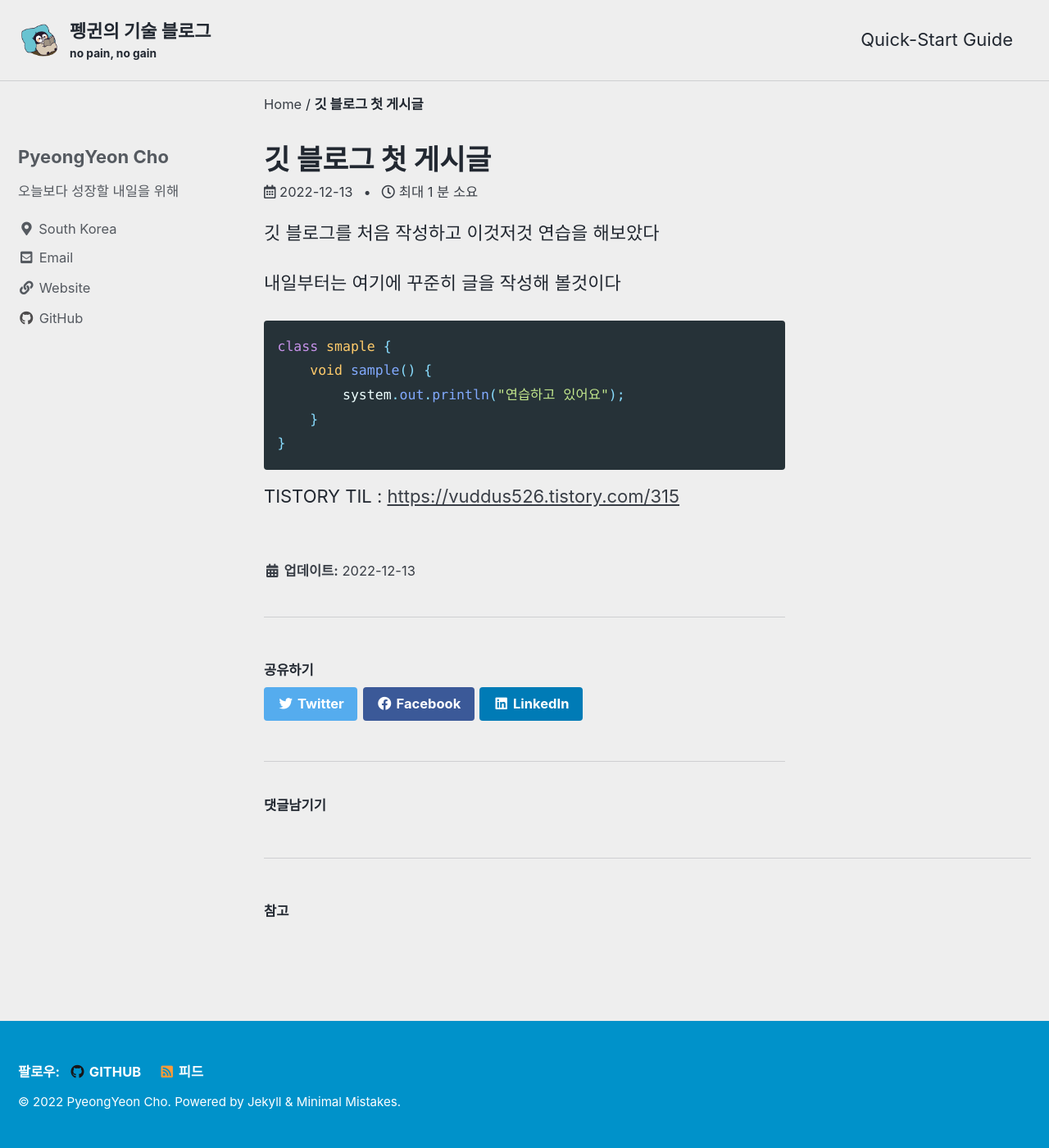
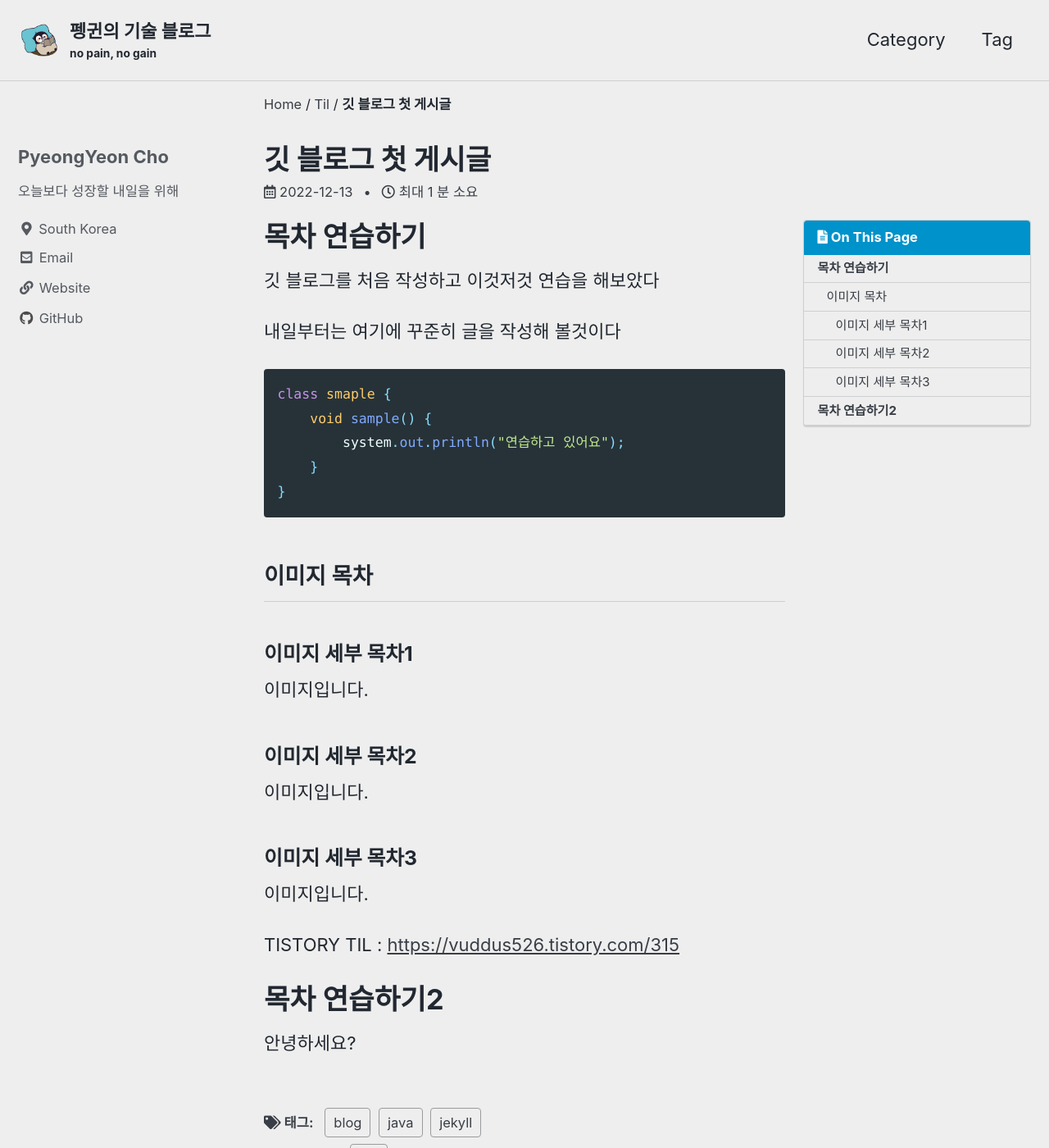
Before and after one commit to vuddus526/vuddus526.github.io, a Jekyll site: the page built from _posts/2022-12-13-깃 블로그 첫 게시글.markdown, in a window 1280 px wide and 1400 px high. Shown: the whole window at 82% size. Built offline with Jekyll 4.4.1, drawn with Linux system fonts in a browser that asks for light colours; cached includes are drawn as plain includes; comment, search, counter and statistics services are not loaded.

Commit message:
목차, 404페이지 적용 완료

````diff
--- a/_config.yml
+++ b/_config.yml
@@ -234,16 +234,16 @@ tag_archive:
   type: liquid
   path: /tags/
 # https://github.com/jekyll/jekyll-archives
-# jekyll-archives:
-#   enabled:
-#     - categories
-#     - tags
-#   layouts:
-#     category: archive-taxonomy
-#     tag: archive-taxonomy
-#   permalinks:
-#     category: /categories/:name/
-#     tag: /tags/:name/
+jekyll-archives:
+  enabled:
+    - categories
+    - tags
+  layouts:
+    category: archive-taxonomy
+    tag: archive-taxonomy
+  permalinks:
+    category: /categories/:name/
+    tag: /tags/:name/
 
 
 # HTML Compression
--- a/_data/navigation.yml
+++ b/_data/navigation.yml
@@ -1,7 +1,9 @@
 # main links
 main:
-  - title: "Quick-Start Guide"
-    url: https://mmistakes.github.io/minimal-mistakes/docs/quick-start-guide/
+  - title: "Category"
+    url: /categories/
+  - title: "Tag"
+    url: /tags/
   # - title: "About"
   #   url: https://mmistakes.github.io/minimal-mistakes/about/
   # - title: "Sample Posts"
--- a/_posts/2022-12-13-깃 블로그 첫 게시글.markdown
+++ b/_posts/2022-12-13-깃 블로그 첫 게시글.markdown
@@ -1,3 +1,12 @@
+---
+layout: single
+title: "깃 블로그 첫 게시글"
+categories: TIL
+tag: [java, blog, jekyll]
+toc: true
+---
+
+# 목차 연습하기
 깃 블로그를 처음 작성하고 이것저것 연습을 해보았다
 
 내일부터는 여기에 꾸준히 글을 작성해 볼것이다
@@ -10,4 +19,15 @@ class smaple {
 }
 ```
 
+## 이미지 목차
+### 이미지 세부 목차1
+이미지입니다.
+### 이미지 세부 목차2
+이미지입니다.
+### 이미지 세부 목차3
+이미지입니다.
+
 TISTORY TIL : <https://vuddus526.tistory.com/315>
+
+# 목차 연습하기2
+안녕하세요?
````
Also changed, not shown: _pages/404.md (added, +22 -0 lines), _pages/category-archive.md (added, +7 -0 lines), _pages/tag-archive.md (added, +7 -0 lines), assets/images/404.jpg (added).
